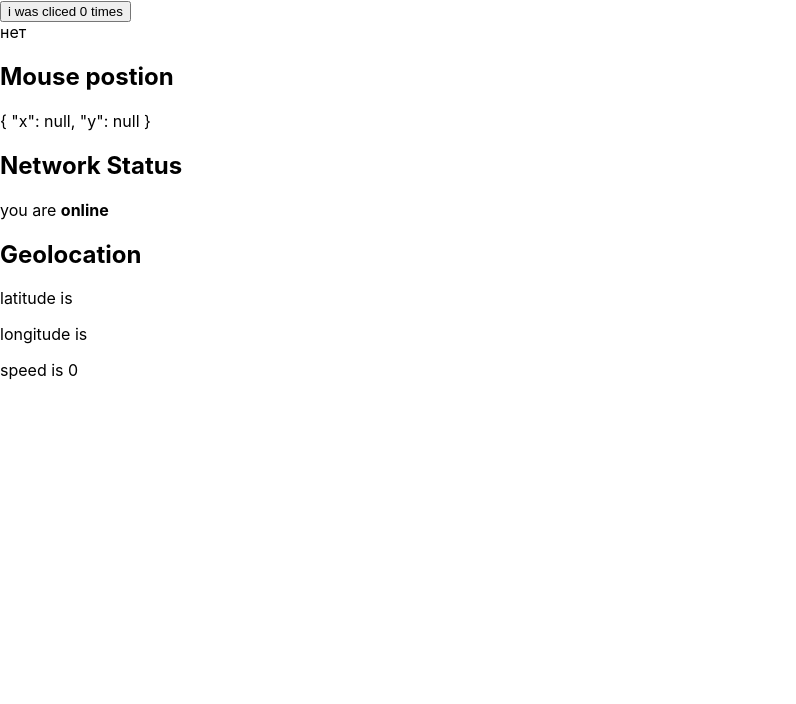
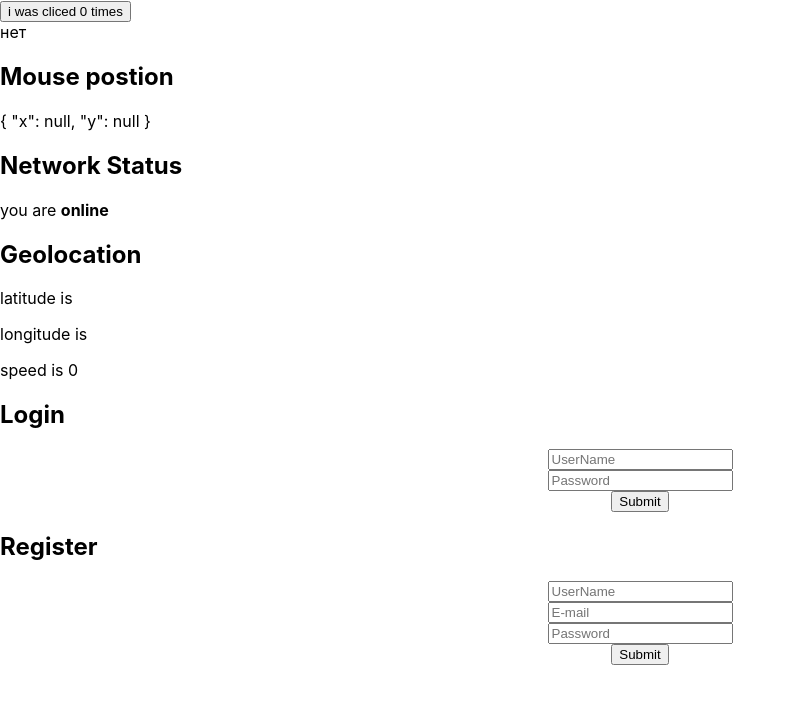
Before and after one commit to itprogerru/simple-hook-react, a React (Create React App) app: page / in a window 1280 px wide. Shown: the top 704 px of the page, without its empty margins (0-796 px from the left). Built offline with nearby package versions, Linux system fonts and the light colour scheme; no server answers.

Commit message:
add login, register

```diff
--- a/src/App.js
+++ b/src/App.js
@@ -1,4 +1,6 @@
 import React, { useState, useEffect } from 'react';
+import Login from './Login'
+import Register from './Register'
 
 const initialLocationsState = {
   latitude: null,
@@ -84,6 +86,10 @@ const App = () => {
       <p>longitude is {longitude} </p>
       <p>speed is {speed ? speed : "0" } </p>
 
+      <h2>Login </h2>
+      <Login/>
+      <h2>Register</h2>
+      <Register/>
       </>
       )
 }
--- /dev/null
+++ b/src/Login.js
@@ -0,0 +1,47 @@
+import React, {useState} from 'react'
+
+export default function Login () {
+  const [username, setUsername] = useState("");
+  const [password, setPassword] = useState("")
+  const [user, setUser] = useState(null);
+
+  const handleSubmit = event => {
+    event.preventDefault()
+    const userData = {
+      username, password
+    }
+    setUser(userData);
+    setPassword("");
+    setUsername("");
+  }
+  return (
+    <div>
+      <form
+        style = {{
+          display: 'grid',
+          alignItems: 'center',
+          justifyItems: 'center'
+
+        }}
+        onSubmit={handleSubmit}
+      >
+        <input
+          type="text"
+          placeholder="UserName"
+          onChange={event=> setUsername(event.target.value)}
+          value={username}
+        />
+        <input
+          type="password"
+          placeholder="Password"
+          onChange={event=> setPassword(event.target.value)}
+          value={password}
+        />
+        <button type="submit">Submit</button>
+      </form>
+
+      {user && JSON.stringify(user, null, 2)}
+
+    </div>
+  )
+}
--- /dev/null
+++ b/src/Register.js
@@ -0,0 +1,68 @@
+import React, {useState} from 'react'
+
+const initialFromsState = {
+  username: "",
+  email: "",
+  password: ""
+}
+
+
+export default function Register () {
+
+ const [form, setForm] = useState(initialFromsState)
+
+  const [user, setUser] = useState(null)
+
+  const handleChange = event => {
+   setForm({
+     ...form,
+     [event.target.name]: event.target.value
+   })
+  }
+  const handleSubmit = event => {
+   event.preventDefault();
+   setUser(form);
+   setForm(initialFromsState)
+  }
+
+  return (
+    <div>
+      <form
+        style = {{
+          display: 'grid',
+          alignItems: 'center',
+          justifyItems: 'center'
+
+        }}
+        onSubmit={handleSubmit}
+      >
+        <input
+          type="text"
+          placeholder="UserName"
+          name="username"
+          onChange = {handleChange}
+          value={form.username}
+
+        />
+        <input
+          type="email"
+          placeholder="E-mail"
+          name="email"
+          onChange = {handleChange}
+          value={form.email}
+
+        />
+        <input
+          type="password"
+          placeholder="Password"
+          name="password"
+          onChange = {handleChange}
+          value={form.password}
+        />
+        <button type="submit">Submit</button>
+      </form>
+
+      {user && JSON.stringify(user, null, 2)}
+    </div>
+  )
+}
```
